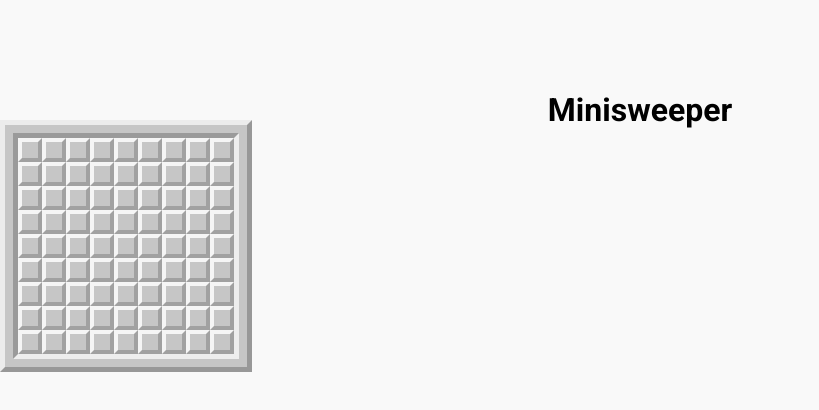
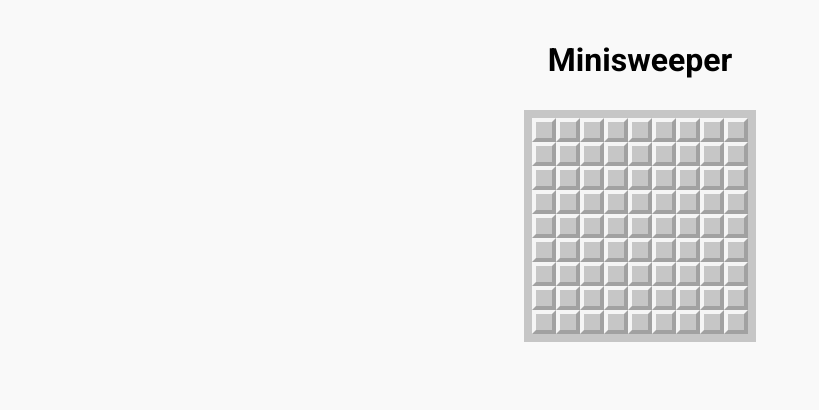
Before and after one commit to TatianaCotruta/minesweeper, a plain HTML site: page index.html in a window 1280 px wide. Shown: the whole page, without its empty margins (0-819 px from the left). Drawn offline with Linux system fonts and the light colour scheme.

Commit message:
Refactors board

```diff
--- a/css/style.css
+++ b/css/style.css
@@ -1,24 +1,40 @@
-.text-center {
-    margin-top: 100px;
-    text-align: center;
-}
-
-.outside-border {
+/* .outside-border {
     border: 5px solid rgb(236, 236, 236);
     display: inline-flex;
     border-style: outset;
+}  */
+
+.game-title {
+  margin-top: 50px;
+}
+
+.game {
+  display: flex;
+  justify-content: center;
+  align-items: center;
+  gap: 20px;
+  flex-direction: column;
 }
 
 .board {
+  display: flex;
+  flex-direction: column;
   border: 8px solid #c6c6c6;
 }
 
-.internal-board {
+/* .board::after {
   border: 5px solid rgb(238, 238, 238);
   border-style: inset;
   display: flex;
   flex-direction: column;
-}
+  content: " ";
+} */
+/* .internal-board {
+  border: 5px solid rgb(238, 238, 238);
+  border-style: inset;
+  display: flex;
+  flex-direction: column;
+}  */
 
 .row {
   display: flex;
--- a/index.html
+++ b/index.html
@@ -39,13 +39,12 @@
     <header></header>
     <!-- Body Section -->
     <main>
-      <h1 class="text-center">Minisweeper</h1>
-      <div class="game" data-game-size="beginner">
+      <div class="game">
+        <h1 class="game-title">Minisweeper</h1>
         <div class="control-panel">
           <div class="mines"></div>
           <div class="reset-btn"></div>
           <div class="timer"></div>
-        </div>
         </div>
 
         <div class="outside-border">
@@ -161,6 +160,7 @@
             </div>
           </div>
         </div>
+      </div>
     </main>
     <!-- Footer Section -->
     <footer></footer>
```
Lines whose indentation alone changed are shown as unchanged.
